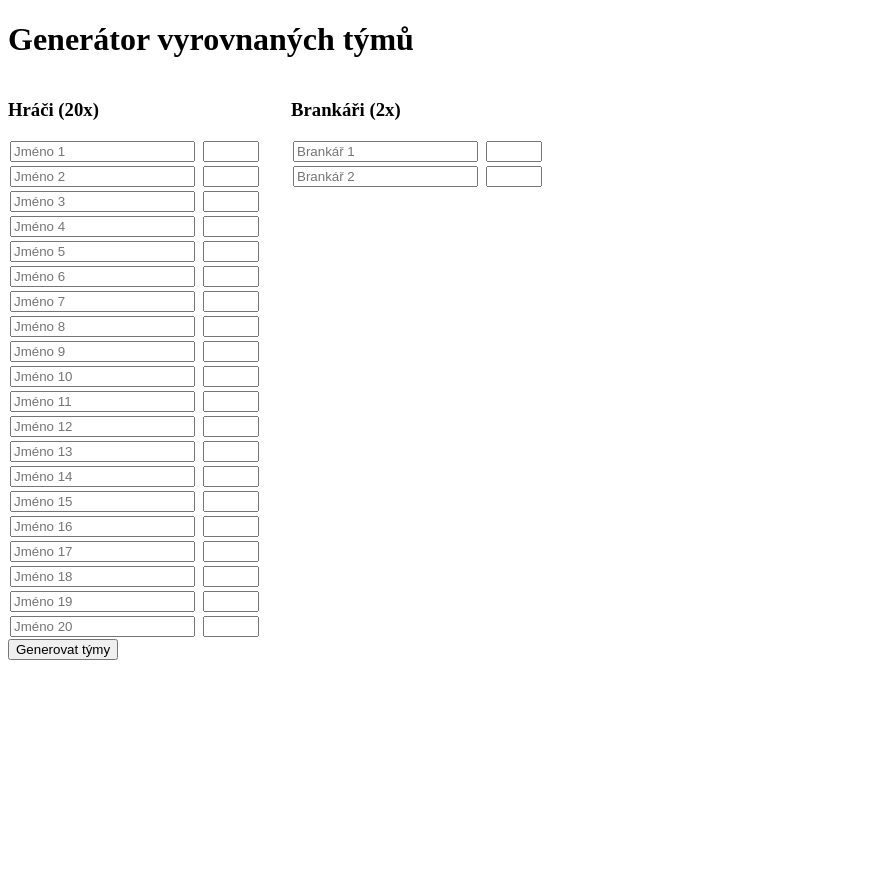
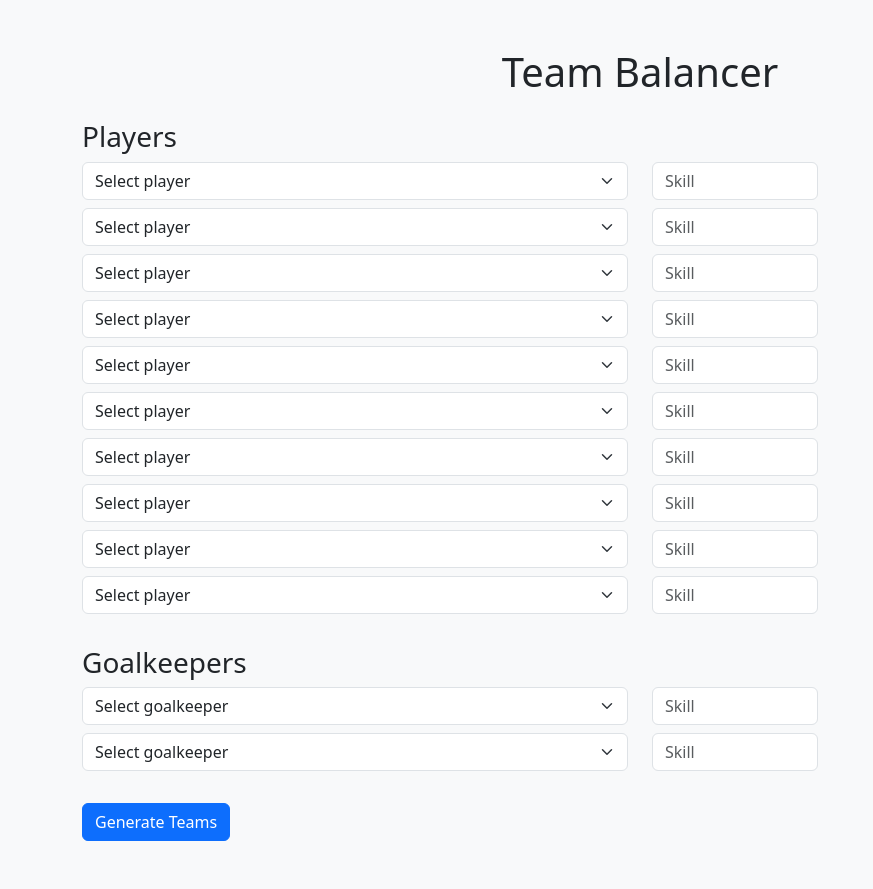
Before and after one commit to MarkkoFarmer/Team-Balancer, a Flask app: page / in a window 1280 px wide. Shown: the whole page, without its empty margins (0-873 px from the left). Before the commit the page ends 660 px from the top, so only its background shows below. Run offline with Flask 3, Linux system fonts and the light colour scheme.

Commit message:
Update index.html

```diff
--- a/templates/index.html
+++ b/templates/index.html
@@ -1,61 +1,76 @@
-<!doctype html>
-<html lang="cs">
+<!DOCTYPE html>
+<html lang="en">
 <head>
-  <meta charset="utf-8">
-  <title>Generátor týmů</title>
-  <style>
-    input { margin: 2px; }
-    .container { display: flex; flex-wrap: wrap; max-width: 1200px; }
-    .form-block { margin-right: 30px; }
-    textarea { width: 100%; height: 300px; }
-  </style>
+    <meta charset="UTF-8">
+    <title>Team Balancer</title>
+    <link href="https://cdn.jsdelivr.net/npm/bootstrap@5.3.3/dist/css/bootstrap.min.css" rel="stylesheet">
 </head>
-<body>
-  <h1>Generátor vyrovnaných týmů</h1>
-  <form method="post">
+<body class="bg-light p-5">
 <div class="container">
-      <div class="form-block">
-        <h3>Hráči (20x)</h3>
-        {% for i in range(20) %}
-          <input name="name_{{i}}" placeholder="Jméno {{i+1}}" required>
-          <input name="skill_{{i}}" type="number" min="1" max="10" required><br>
+    <h1 class="mb-4 text-center">Team Balancer</h1>
+
+    <form method="POST">
+        <div class="row mb-4">
+            <h3>Players</h3>
+            {% for i in range(10) %}
+            <div class="col-md-6 mb-2">
+                <select name="player_name" class="form-select" required>
+                    <option value="">Select player</option>
+                    {% for name in players %}
+                    <option value="{{ name }}">{{ name }}</option>
+                    {% endfor %}
+                </select>
+            </div>
+            <div class="col-md-2 mb-2">
+                <input type="number" name="player_skill" min="1" max="10" class="form-control" placeholder="Skill" required>
+            </div>
             {% endfor %}
         </div>
-      <div class="form-block">
-        <h3>Brankáři (2x)</h3>
+
+        <div class="row mb-4">
+            <h3>Goalkeepers</h3>
             {% for i in range(2) %}
-          <input name="gk_name_{{i}}" placeholder="Brankář {{i+1}}" required>
-          <input name="gk_skill_{{i}}" type="number" min="1" max="10" required><br>
+            <div class="col-md-6 mb-2">
+                <select name="gk_name" class="form-select" required>
+                    <option value="">Select goalkeeper</option>
+                    {% for name in goalkeepers %}
+                    <option value="{{ name }}">{{ name }}</option>
+                    {% endfor %}
+                </select>
+            </div>
+            <div class="col-md-2 mb-2">
+                <input type="number" name="gk_skill" min="1" max="10" class="form-control" placeholder="Skill" required>
+            </div>
             {% endfor %}
         </div>
-    </div>
-    <button type="submit">Generovat týmy</button>
+
+        <button type="submit" class="btn btn-primary">Generate Teams</button>
     </form>
 
-  {% if result %}
-    {% if result.error %}
-      <p style="color:red;">Chyba: {{ result.error }}</p>
-    {% else %}
-      <h2>Sestava týmů (rozdíl: {{ result.diff }})</h2>
-      <form method="post" action="/download">
-        <textarea name="export_data">
-===== Tým 1 =====
-{% for p in result.team1 %}
-{{ p.name }} – výkonnost: {{ p.skill }}
+    {% if team1 %}
+    <div class="row mt-5">
+        <div class="col-md-6">
+            <h4>Team 1</h4>
+            <ul class="list-group">
+                {% for name, skill in team1 %}
+                <li class="list-group-item d-flex justify-content-between">
+                    {{ name }} <span class="badge bg-secondary">{{ skill }}</span>
+                </li>
                 {% endfor %}
-Brankář: {{ result.gk1.name }} – výkonnost: {{ result.gk1.skill }}
-
-===== Tým 2 =====
-{% for p in result.team2 %}
-{{ p.name }} – výkonnost: {{ p.skill }}
+            </ul>
+        </div>
+        <div class="col-md-6">
+            <h4>Team 2</h4>
+            <ul class="list-group">
+                {% for name, skill in team2 %}
+                <li class="list-group-item d-flex justify-content-between">
+                    {{ name }} <span class="badge bg-secondary">{{ skill }}</span>
+                </li>
                 {% endfor %}
-Brankář: {{ result.gk2.name }} – výkonnost: {{ result.gk2.skill }}
-
-Rozdíl výkonnosti: {{ result.diff }}
-        </textarea><br>
-        <button type="submit">Stáhnout jako TXT</button>
-      </form>
+            </ul>
+        </div>
+    </div>
     {% endif %}
-  {% endif %}
+</div>
 </body>
 </html>
```
Lines whose indentation alone changed are shown as unchanged.
